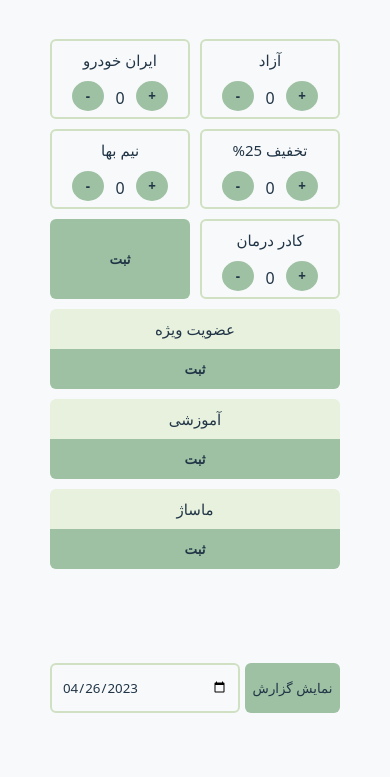
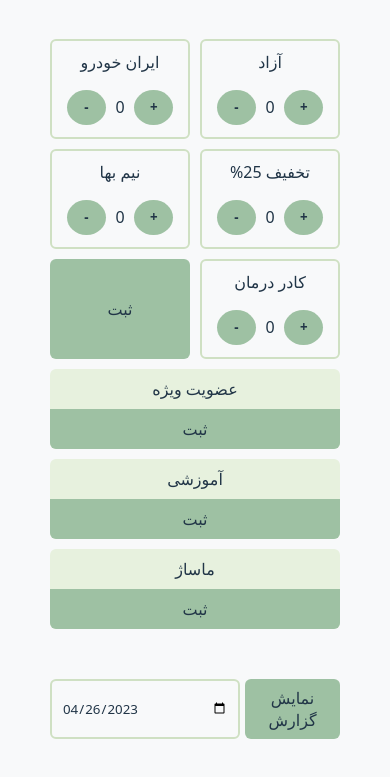
Before and after one commit to alikouhfar/simplified-accountant, a website built with Vite: page index.html in a window 390 px wide. Shown: the part 81-858 px from the top of the page. Built offline with nearby package versions, Linux system fonts and the light colour scheme; a web font is replaced by a local one.

Commit message:
some ui improvements done

```diff
--- a/src/styles/style.css
+++ b/src/styles/style.css
@@ -104,14 +104,14 @@ main {
 
 .tickets {
   display: grid;
-  grid-template-rows: repeat(3, 50px);
+  grid-template-rows: repeat(3, 60px);
   grid-template-columns: repeat(2, 1fr);
   gap: 10px;
 }
 
 .tickets__unset {
   display: grid;
-  grid-template-rows: 50px;
+  grid-template-rows: 60px;
   grid-template-columns: repeat(3, 1fr);
   gap: 10px;
 }
@@ -120,7 +120,7 @@ main {
   border: var(--color-dark-primary) 2px solid;
   border-radius: 6px;
   display: grid;
-  grid-template-columns: 1fr 70px;
+  grid-template-columns: 1fr 100px;
   gap: 5px;
   align-items: center;
   padding: 0 10px;
@@ -133,17 +133,19 @@ main {
   grid-template-columns: 1fr 1.2fr;
   align-items: center;
   padding: 0 10px 0 0;
+  overflow: hidden;
 }
 
 .ticket__title {
-  font-size: 15px;
+  font-size: 16px;
 }
 
 .count__wrapper {
   display: grid;
-  grid-template-columns: 2fr 1.8fr 2fr;
+  grid-template-columns: 2fr 1.5fr 2fr;
   font-family: inherit;
   text-align: center;
+  justify-content: center;
 }
 
 .operation {
@@ -153,11 +155,18 @@ main {
   color: inherit;
   font-family: inherit;
   font-weight: bold;
+  height: 36px;
+}
+
+.count {
+  display: flex;
+  justify-content: center;
+  align-items: center;
 }
 
 .tickets__submit {
   font-family: inherit;
-  font-weight: bold;
+  font-size: inherit;
   color: inherit;
   height: 100%;
   background: var(--color-dark-secondary);
@@ -169,14 +178,11 @@ main {
 
 .ticket__submit {
   font-family: inherit;
-  font-weight: bold;
+  font-size: inherit;
   color: inherit;
   height: 100%;
   background: var(--color-dark-secondary);
   border: none;
-  border-top-left-radius: 6px;
-  border-bottom-left-radius: 6px;
-  overflow: hidden;
 }
 
 .receipt__undefined {
@@ -190,12 +196,13 @@ main {
   display: grid;
   grid-template-columns: 1fr 2fr;
   gap: 5px;
-  height: 50px;
+  height: 60px;
   align-items: center;
 }
 
 .report {
   font-family: inherit;
+  font-size: inherit;
   color: inherit;
   height: 100%;
   background: var(--color-dark-secondary);
@@ -264,7 +271,7 @@ aside {
   background-color: var(--color-dark-primary);
   font-size: 14px;
   letter-spacing: 0.03em;
-  border-radius: 3px;
+  border-radius: 6px;
   padding: 20px 30px;
   margin-bottom: 20px;
   text-align: center;
@@ -274,7 +281,7 @@ aside {
   background-color: #ffffff;
   color: #242424;
   box-shadow: 0px 0px 9px 0px rgba(0, 0, 0, 0.1);
-  border-radius: 3px;
+  border-radius: 6px;
   padding: 18px 30px;
   display: grid;
   grid-template-columns: repeat(3, 1fr);
@@ -286,7 +293,58 @@ aside {
   padding: 50px 0;
 }
 
-@media all and (max-width: 767px) {
+@media (max-width: 400px) {
+  main {
+    gap: 50px;
+  }
+
+  .tickets {
+    display: grid;
+    grid-template-rows: repeat(3, 100px);
+  }
+
+  .ticket {
+    text-align: center;
+    display: grid;
+    grid-template-rows: 1.5fr 2fr;
+    grid-template-columns: auto;
+    gap: 0;
+  }
+
+  .amount__wrapper {
+    justify-content: center;
+    align-items: center;
+  }
+
+  .count__wrapper {
+    padding: 0 5px;
+    display: grid;
+    grid-template-columns: 2fr 1.5fr 2fr;
+    font-family: inherit;
+    text-align: center;
+  }
+
+  .operation {
+    margin-top: -5px;
+    height: 35px;
+  }
+
+  .count {
+    display: block;
+  }
+
+  .tickets__unset {
+    display: grid;
+    grid-template-columns: 100%;
+    grid-template-rows: repeat(3, 80px);
+  }
+
+  .ticket__unset {
+    grid-template-columns: 1fr;
+    grid-template-rows: repeat(2, 1fr);
+    padding: 0;
+  }
+
   .table-header {
     display: none !important;
   }
@@ -310,56 +368,6 @@ aside {
     content: attr(data-label);
     flex-basis: 50%;
     text-align: right;
-  }
-}
-
-@media (max-width: 400px) {
-  main {
-    gap: 50px;
-  }
-
-  .tickets {
-    display: grid;
-    grid-template-rows: repeat(3, 80px);
-  }
-
-  .ticket {
-    text-align: center;
-    display: grid;
-    grid-template-rows: repeat(2, 1fr);
-    grid-template-columns: auto;
-    gap: 0;
-  }
-
-  .operation {
-    margin-top: -5px;
-    height: 30px;
-  }
-
-  .count__wrapper {
-    padding: 0 10px;
-    display: grid;
-    grid-template-columns: repeat(3, 1fr);
-    font-family: inherit;
-    text-align: center;
-  }
-
-  .tickets__unset {
-    display: grid;
-    grid-template-columns: 100%;
-    grid-template-rows: repeat(3, 80px);
-  }
-
-  .ticket__unset {
-    grid-template-columns: 1fr;
-    grid-template-rows: repeat(2, 1fr);
-    padding: 0;
-  }
-
-  .ticket__submit {
-    border-bottom-left-radius: 6px;
-    border-bottom-right-radius: 6px;
-    border-top-left-radius: 0;
   }
 }
 
```
